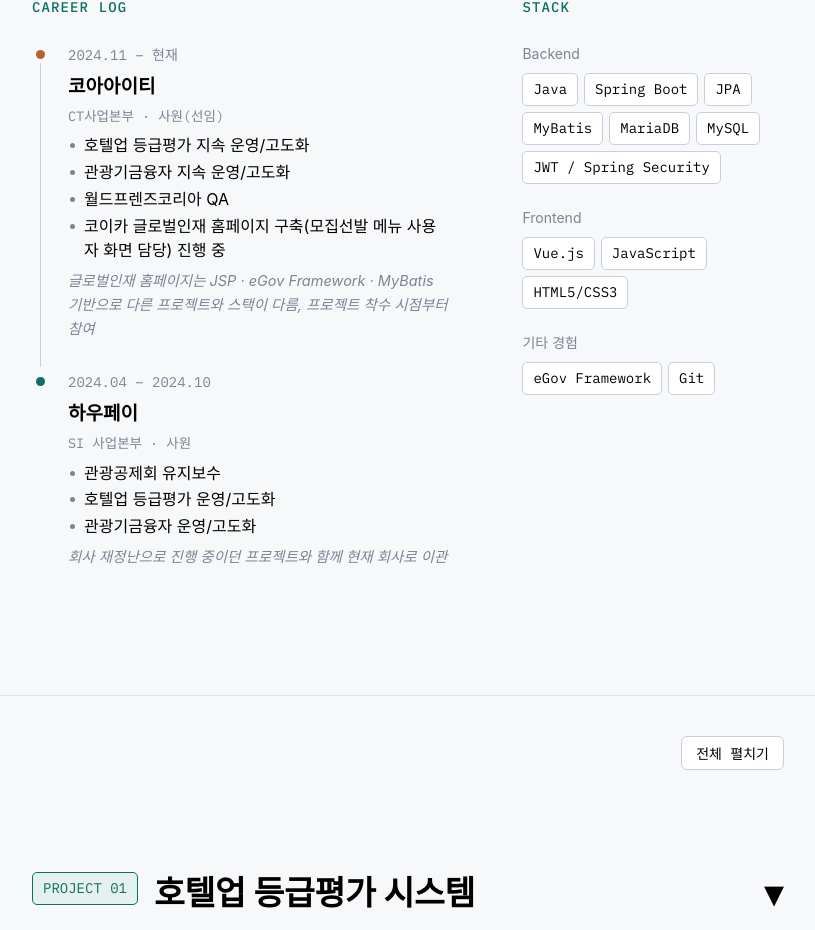
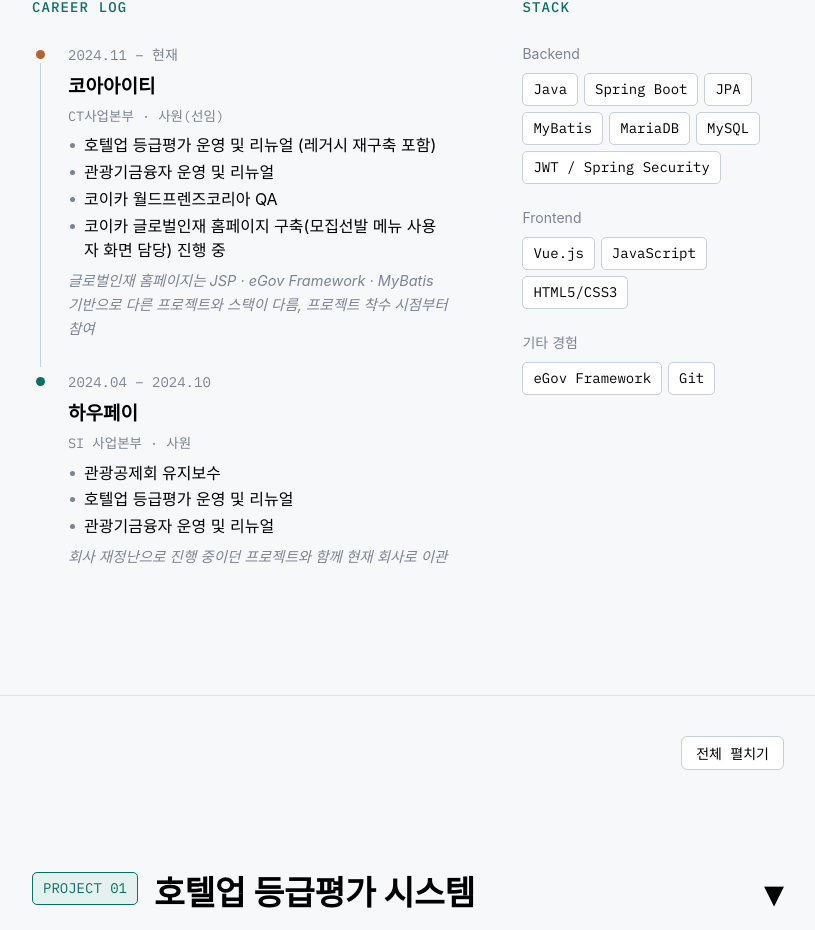
Before and after one commit to zangaru/subin-portfolio, a Vue app: page / in a window 1280 px wide. Shown: the part 818-1748 px from the top of the page, without its empty margins (232-1047 px from the left). Built offline with nearby package versions, Linux system fonts and the light colour scheme; a web font is replaced by a local one.

Commit message:
content: 경력 타임라인 상세 문구 수정

```diff
--- a/src/data.js
+++ b/src/data.js
@@ -25,9 +25,9 @@
     org: '코아아이티',
     position: 'CT사업본부 · 사원(선임)',
     detail: [
-      '호텔업 등급평가 지속 운영/고도화',
-      '관광기금융자 지속 운영/고도화',
-      '월드프렌즈코리아 QA',
+      '호텔업 등급평가 운영 및 리뉴얼 (레거시 재구축 포함)',
+      '관광기금융자 운영 및 리뉴얼',
+      '코이카 월드프렌즈코리아 QA',
       '코이카 글로벌인재 홈페이지 구축(모집선발 메뉴 사용자 화면 담당) 진행 중',
     ],
     note: '글로벌인재 홈페이지는 JSP · eGov Framework · MyBatis 기반으로 다른 프로젝트와 스택이 다름, 프로젝트 착수 시점부터 참여',
@@ -39,8 +39,8 @@
     position: 'SI 사업본부 · 사원',
     detail: [
       '관광공제회 유지보수',
-      '호텔업 등급평가 운영/고도화',
-      '관광기금융자 운영/고도화',
+      '호텔업 등급평가 운영 및 리뉴얼',
+      '관광기금융자 운영 및 리뉴얼',
     ],
     note: '회사 재정난으로 진행 중이던 프로젝트와 함께 현재 회사로 이관',
   },
```
